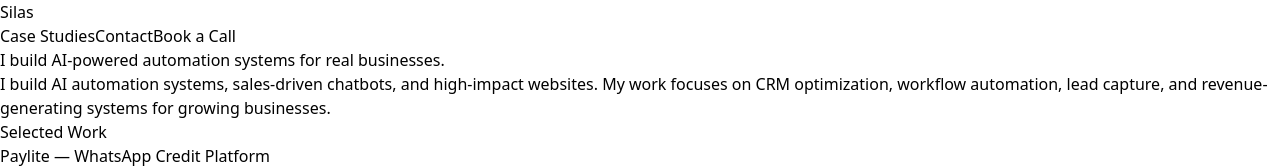
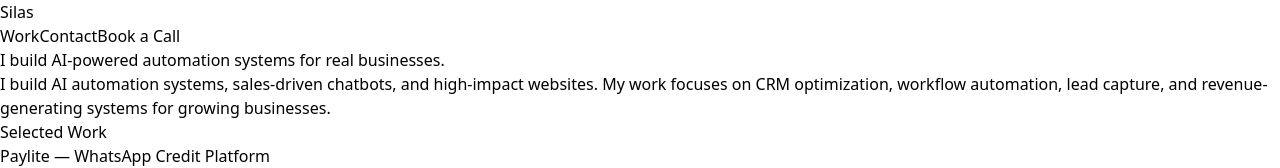
Before and after one commit to Limitlessnotions/portfolio, a Next.js app: page / in a window 1280 px wide. Shown: the top 168 px of the page. Built offline with nearby package versions, Linux system fonts and the light colour scheme.

Commit message:
Update Header.tsx

```diff
--- a/src/components/Header.tsx
+++ b/src/components/Header.tsx
@@ -1,25 +1,23 @@
 export default function Header() {
   return (
-    <header className="sticky top-0 z-50 bg-white border-b border-neutral-200">
-      <div className="max-w-7xl mx-auto px-6 h-16 flex items-center justify-between">
-        {/* Logo / Name */}
-        <div className="font-semibold text-lg">
+    <header className="fixed top-0 left-0 right-0 bg-white">
+      <div className="max-w-[640px] mx-auto px-6 h-20 flex items-center justify-between text-sm">
+        <div className="font-medium">
           Silas
         </div>
 
-        {/* Navigation */}
-        <nav className="hidden md:flex items-center gap-8 text-sm font-medium text-neutral-700">
+        <nav className="flex items-center gap-6 text-neutral-600">
           <a href="#case-studies" className="hover:text-black">
-            Case Studies
+            Work
           </a>
           <a href="#contact" className="hover:text-black">
             Contact
           </a>
           <a
-            href="https://https://calendar.app.google/oZm3C48pYcJPJ7di7"
+            href="https://calendar.app.google/oZm3C48pYcJPJ7di7"
             target="_blank"
             rel="noopener noreferrer"
-            className="rounded-md bg-black px-4 py-2 text-white"
+            className="underline underline-offset-4 hover:text-black"
           >
             Book a Call
           </a>
```
